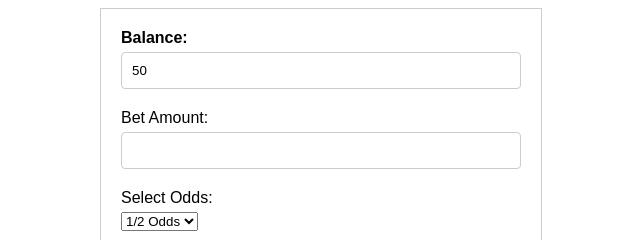
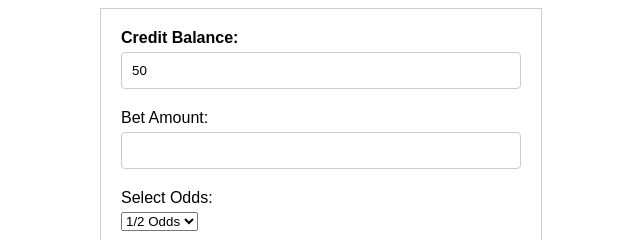
Before and after one commit to RandomDemon/casino.github.io, a plain HTML site: page index.html in a window 1280 px wide. Shown: the top 240 px of the page, 319-959 px from the left. Drawn offline with Linux system fonts and the light colour scheme.

Commit message:
Update index.html

```diff
--- a/index.html
+++ b/index.html
@@ -7,7 +7,7 @@
 <body>
   <div class="container">
     <div class="input-group">
-      <label class="balance-label">Balance:</label>
+      <label class="balance-label">Credit Balance:</label>
       <input type="text" id="balance" value="50" readonly>
     </div>
     <div class="input-group">
```
